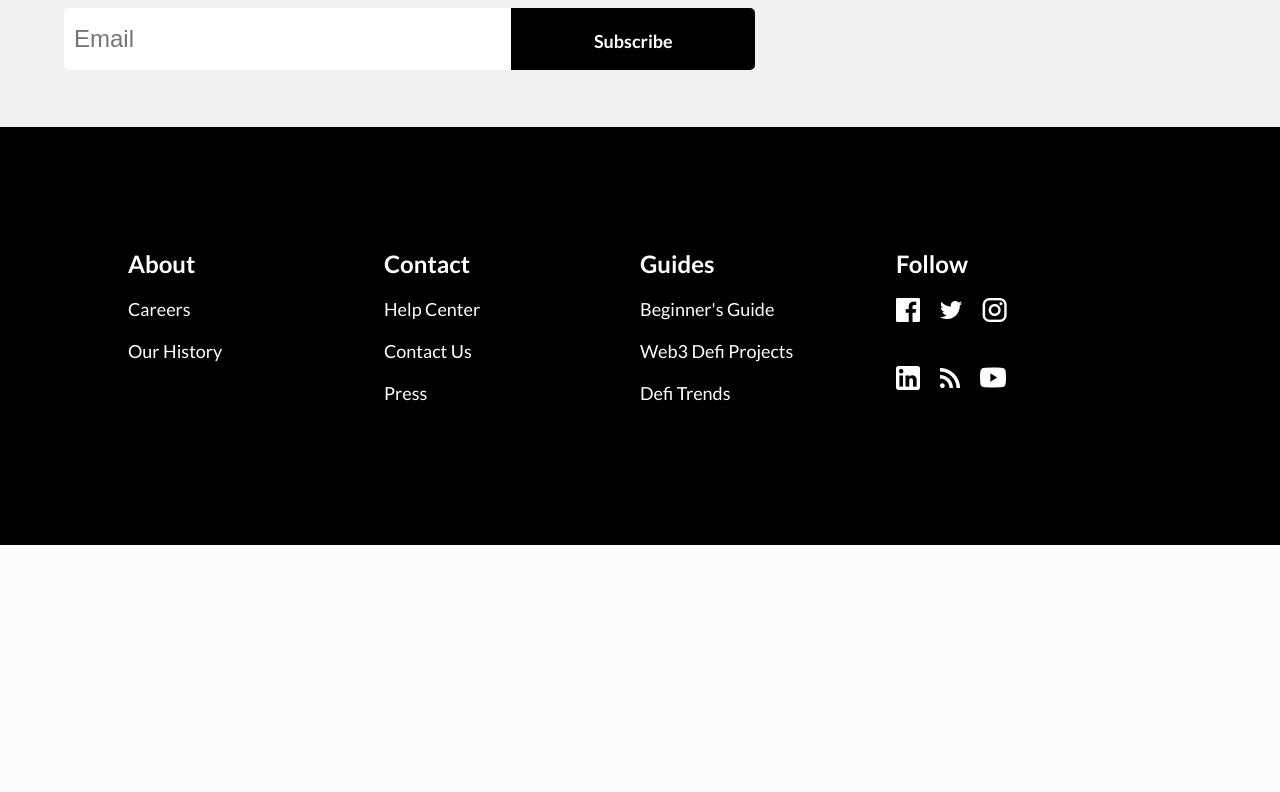
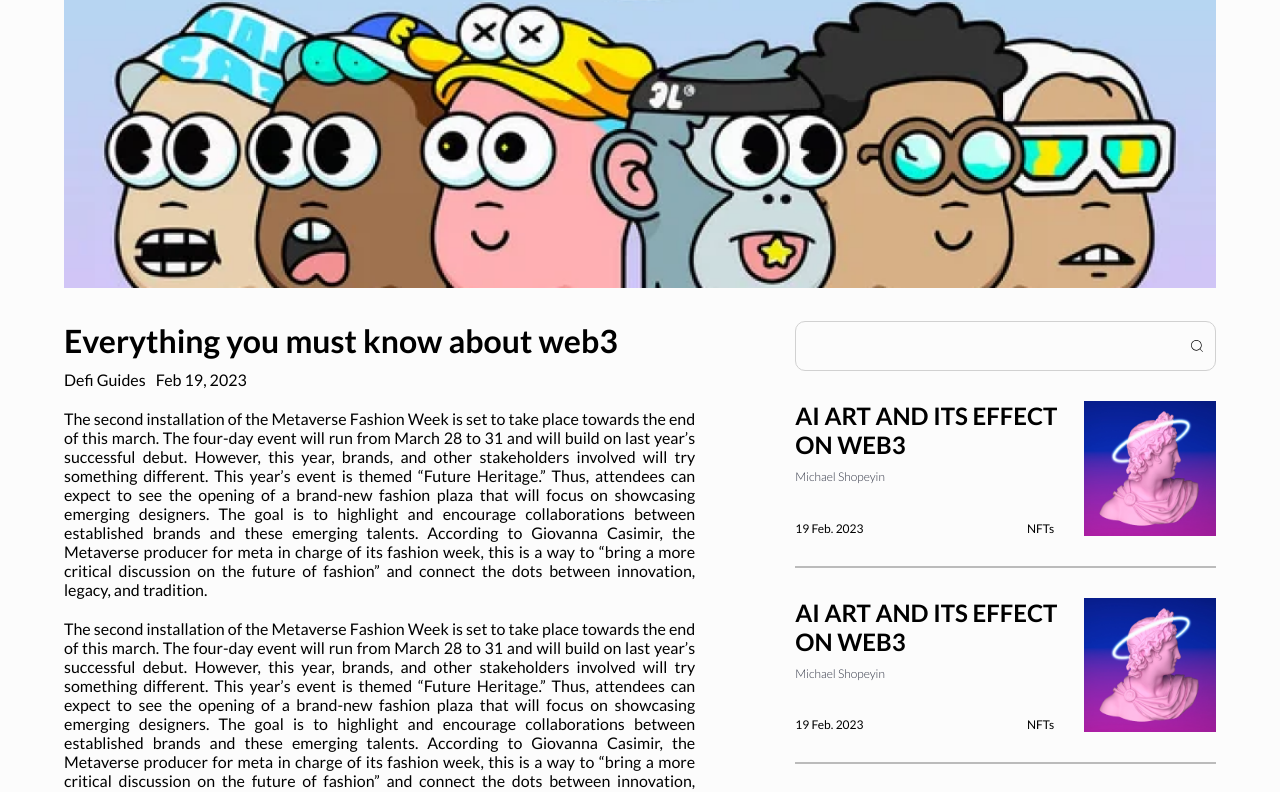
Before and after one commit to jefsamo/defi-column, a React (Vite) app: page /beginner-guide in a window 1280 px wide. Shown: the part 246-1038 px from the top of the page. Before the commit the page ends 800 px from the top, so only its background shows below. Built offline with nearby package versions, Linux system fonts and the light colour scheme.

Commit message:
Beginner guide page

```diff
--- a/src/components/SearchPreview/SearchPreview.tsx
+++ b/src/components/SearchPreview/SearchPreview.tsx
@@ -16,8 +16,6 @@ const SearchPreview = () => {
         <Preview />
         <Preview />
         <Preview />
-        <Preview />
-        <Preview />
       </div>
     </div>
   );
--- a/src/pages/BeginnerGuide/BeginnerGuide.scss
+++ b/src/pages/BeginnerGuide/BeginnerGuide.scss
@@ -0,0 +1,47 @@
+.beginner-guide {
+  img {
+    width: 100%;
+  }
+
+  .main-article {
+    display: grid;
+    grid-template-columns: 3fr 2fr;
+    gap: 100px;
+    margin-top: 30px;
+
+    .left-article {
+      .article-content {
+        margin: 20px 0;
+        text-align: justify;
+      }
+
+      .category-date {
+        display: flex;
+        gap: 10px;
+        margin-top: 10px;
+      }
+    }
+
+    .right-article {
+      .search {
+        display: flex;
+        align-items: center;
+        border: 0.5px solid #d1d1d1;
+        height: 50px;
+        border-radius: 10px;
+        margin-bottom: 30px;
+        input {
+          border: none;
+          flex: 2;
+          outline: none;
+          padding: 0 10px;
+          background: #fcfcfc;
+        }
+
+        .ci-search {
+          margin-right: 10px;
+        }
+      }
+    }
+  }
+}
--- a/src/pages/BeginnerGuide/BeginnerGuide.tsx
+++ b/src/pages/BeginnerGuide/BeginnerGuide.tsx
@@ -1,10 +1,91 @@
 import "./BeginnerGuide.scss";
+import BeginnerImg from "../../assets/beginner.png";
+import SearchPreview from "../../components/SearchPreview/SearchPreview";
 
 const BeginnerGuide = () => {
   return (
-    <div className="container">
-      <div className="beginner-guide">Beginner</div>
-    </div>
+    <>
+      <div className="container">
+        <div className="beginner-guide">
+          <img src={BeginnerImg} alt="" />
+          <div className="main-article">
+            <div className="left-article">
+              <h1 className="main-title">
+                Everything you must know about web3
+              </h1>
+              <div className="category-date">
+                <p>Defi Guides</p>
+                <p>Feb 19, 2023</p>
+              </div>
+              <p className="article-content">
+                The second installation of the Metaverse Fashion Week is set to
+                take place towards the end of this march. The four-day event
+                will run from March 28 to 31 and will build on last year’s
+                successful debut. However, this year, brands, and other
+                stakeholders involved will try something different. This year’s
+                event is themed “Future Heritage.” Thus, attendees can expect to
+                see the opening of a brand-new fashion plaza that will focus on
+                showcasing emerging designers. The goal is to highlight and
+                encourage collaborations between established brands and these
+                emerging talents. According to Giovanna Casimir, the Metaverse
+                producer for meta in charge of its fashion week, this is a way
+                to “bring a more critical discussion on the future of fashion”
+                and connect the dots between innovation, legacy, and tradition.
+              </p>
+              <p className="article-content">
+                The second installation of the Metaverse Fashion Week is set to
+                take place towards the end of this march. The four-day event
+                will run from March 28 to 31 and will build on last year’s
+                successful debut. However, this year, brands, and other
+                stakeholders involved will try something different. This year’s
+                event is themed “Future Heritage.” Thus, attendees can expect to
+                see the opening of a brand-new fashion plaza that will focus on
+                showcasing emerging designers. The goal is to highlight and
+                encourage collaborations between established brands and these
+                emerging talents. According to Giovanna Casimir, the Metaverse
+                producer for meta in charge of its fashion week, this is a way
+                to “bring a more critical discussion on the future of fashion”
+                and connect the dots between innovation, legacy, and tradition.
+              </p>
+              <p className="article-content">
+                The second installation of the Metaverse Fashion Week is set to
+                take place towards the end of this march. The four-day event
+                will run from March 28 to 31 and will build on last year’s
+                successful debut. However, this year, brands, and other
+                stakeholders involved will try something different. This year’s
+                event is themed “Future Heritage.” Thus, attendees can expect to
+                see the opening of a brand-new fashion plaza that will focus on
+                showcasing emerging designers. The goal is to highlight and
+                encourage collaborations between established brands and these
+                emerging talents. According to Giovanna Casimir, the Metaverse
+                producer for meta in charge of its fashion week, this is a way
+                to “bring a more critical discussion on the future of fashion”
+                and connect the dots between innovation, legacy, and tradition.
+              </p>
+              <p className="article-content">
+                The second installation of the Metaverse Fashion Week is set to
+                take place towards the end of this march. The four-day event
+                will run from March 28 to 31 and will build on last year’s
+                successful debut. However, this year, brands, and other
+                stakeholders involved will try something different. This year’s
+                event is themed “Future Heritage.” Thus, attendees can expect to
+                see the opening of a brand-new fashion plaza that will focus on
+                showcasing emerging designers. The goal is to highlight and
+                encourage collaborations between established brands and these
+                emerging talents. According to Giovanna Casimir, the Metaverse
+                producer for meta in charge of its fashion week, this is a way
+                to “bring a more critical discussion on the future of fashion”
+                and connect the dots between innovation, legacy, and tradition.
+              </p>
+            </div>
+            <div className="right-article">
+              <SearchPreview />
+            </div>
+          </div>
+        </div>
+      </div>
+      {/* <Article /> */}
+    </>
   );
 };
 
```
Also changed, not shown: src/assets/beginner.png (added).
